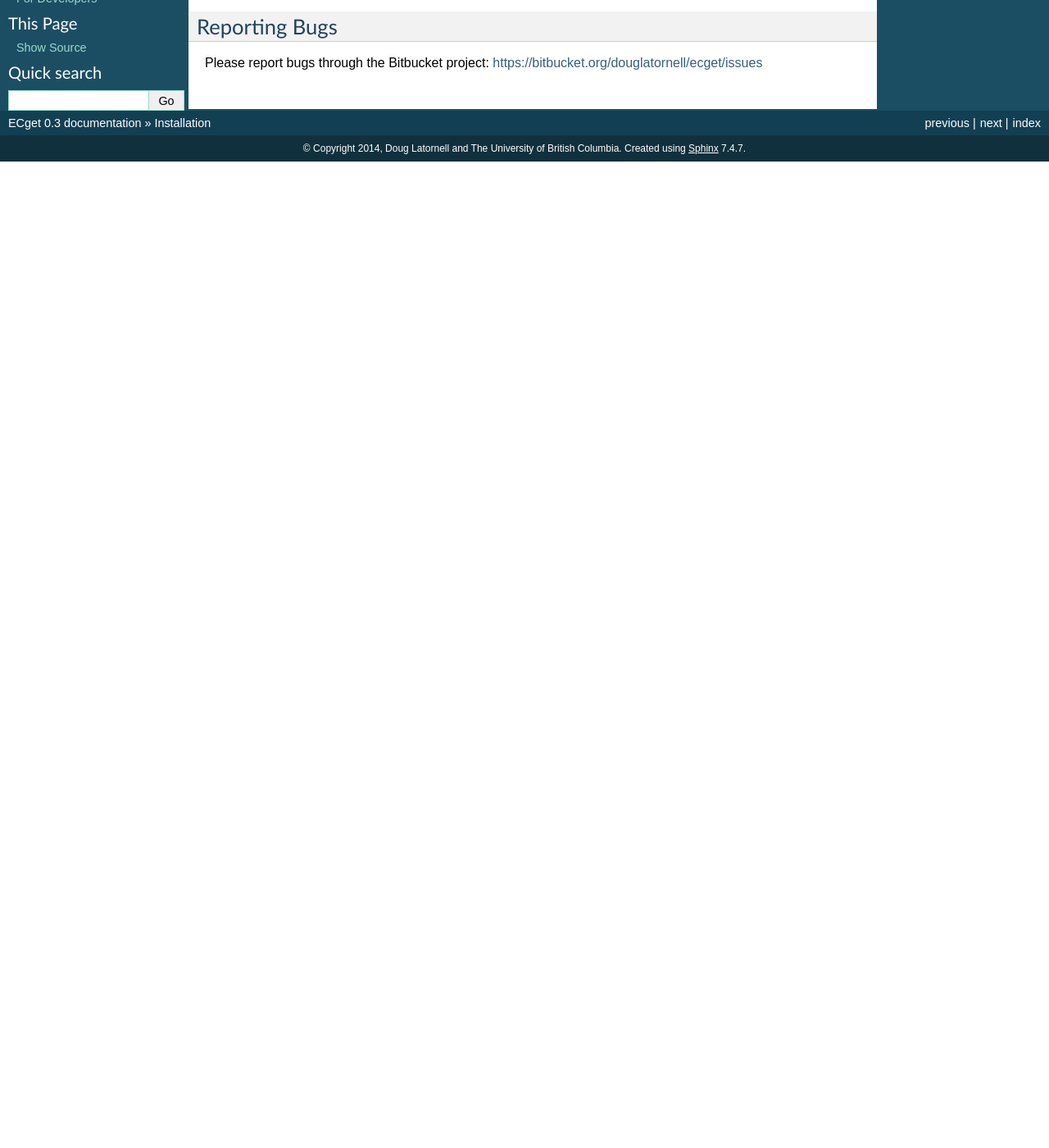
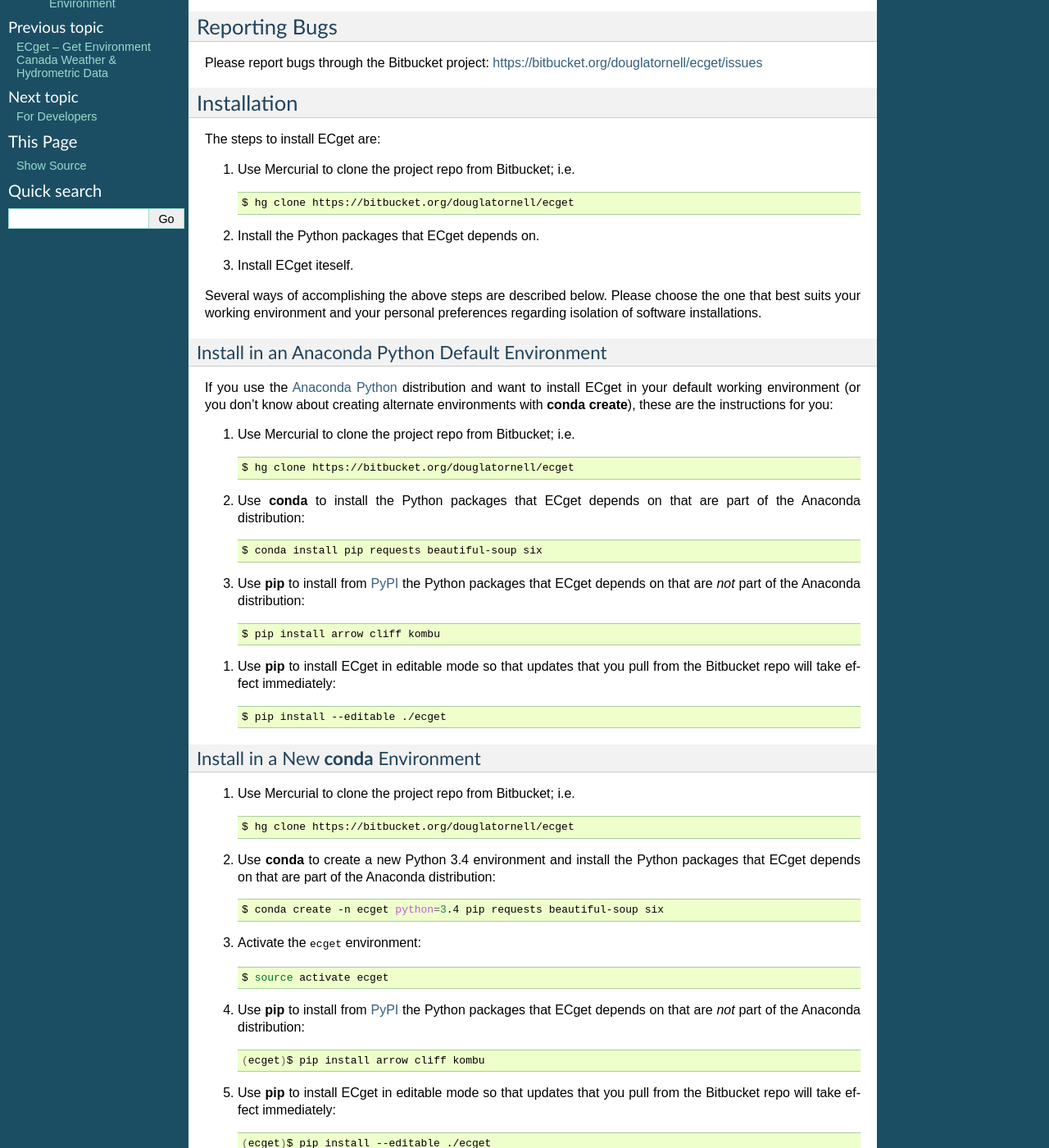
Before and after one commit to 43ravens/ECget, a Sphinx documentation site: the page built from docs/install.rst, in a window 1280 px wide and 1400 px high, scrolled down 270 px. Shown: the whole window at 82% size. Built offline with Sphinx 7.4.7, drawn with Linux system fonts in a browser that asks for light colours; before the commit the page ends 900 px from its top, so only the background shows below that; some of the changed text lies outside the part shown.

Commit message:
Add user installation instructions.

```diff
--- a/docs/install.rst
+++ b/docs/install.rst
@@ -5,7 +5,7 @@
 Python Versions
 ===============
 
-ECget is being developed under Python 3.3 and is tested with Python 2.7 and 3.2.
+ECget is being developed under Python 3.4 and is tested with Python 2.7.
 
 
 Source Code
@@ -18,3 +18,132 @@
 ==============
 
 Please report bugs through the Bitbucket project: https://bitbucket.org/douglatornell/ecget/issues
+
+
+Installation
+============
+
+The steps to install ECget are:
+
+#. Use Mercurial to clone the project repo from Bitbucket;
+   i.e.
+
+   .. code-block:: bash
+
+       $ hg clone https://bitbucket.org/douglatornell/ecget
+
+#. Install the Python packages that ECget depends on.
+#. Install ECget iteself.
+
+Several ways of accomplishing the above steps are described below.
+Please choose the one that best suits your working environment and your personal preferences regarding isolation of software installations.
+
+
+Install in an Anaconda Python Default Environment
+-------------------------------------------------
+
+If you use the `Anaconda Python`_ distribution and want to install ECget in your default working environment
+(or you don't know about creating alternate environments with :command:`conda create`),
+these are the instructions for you:
+
+.. _Anaconda Python: https://store.continuum.io/cshop/anaconda/
+
+#. Use Mercurial to clone the project repo from Bitbucket;
+   i.e.
+
+   .. code-block:: bash
+
+       $ hg clone https://bitbucket.org/douglatornell/ecget
+
+#. Use :command:`conda` to install the Python packages that ECget depends on that are part of the Anaconda distribution:
+
+   .. code-block:: bash
+
+       $ conda install pip requests beautiful-soup six
+
+#. Use :command:`pip` to install from PyPI_ the Python packages that ECget depends on that are *not* part of the Anaconda distribution:
+
+   .. code-block:: bash
+
+       $ pip install arrow cliff kombu
+
+.. _PyPI: https://pypi.python.org/pypi
+
+#. Use :command:`pip` to install ECget in editable mode so that updates that you pull from the Bitbucket repo will take effect immediately:
+
+   .. code-block:: bash
+
+       $ pip install --editable ./ecget
+
+
+Install in a New :command:`conda` Environment
+---------------------------------------------
+
+#. Use Mercurial to clone the project repo from Bitbucket;
+   i.e.
+
+   .. code-block:: bash
+
+       $ hg clone https://bitbucket.org/douglatornell/ecget
+
+#. Use :command:`conda` to create a new Python 3.4 environment and install the Python packages that ECget depends on that are part of the Anaconda distribution:
+
+   .. code-block:: bash
+
+       $ conda create -n ecget python=3.4 pip requests beautiful-soup six
+
+#. Activate the :kbd:`ecget` environment:
+
+   .. code-block:: bash
+
+       $ source activate ecget
+
+#. Use :command:`pip` to install from PyPI_ the Python packages that ECget depends on that are *not* part of the Anaconda distribution:
+
+   .. code-block:: bash
+
+       (ecget)$ pip install arrow cliff kombu
+
+#. Use :command:`pip` to install ECget in editable mode so that updates that you pull from the Bitbucket repo will take effect immediately:
+
+   .. code-block:: bash
+
+       (ecget)$ pip install --editable ./ecget
+
+When you are finished using ECget you can deactivate the environment with:
+
+.. code-block:: bash
+
+    (ecget)$ source deactivate
+
+
+Install in a Python 3.4 Virtual Environment
+-------------------------------------------
+
+#. Use :command:`pyvenv-3.4` to create a new Python 3.4 virtual environment and activate it:
+
+   .. code-block:: bash
+
+       $ pyvenv-3.4 ecget-venv
+       $ cd ecget-venv
+       $ source bin/activate
+
+#. Use Mercurial to clone the project repo from Bitbucket;
+   i.e.
+
+   .. code-block:: bash
+
+       (ecget-venv)$ hg clone https://bitbucket.org/douglatornell/ecget
+
+#. Use :command:`pip` to install from PyPI_ the Python packages that ECget depends on,
+    and install ECget in editable mode so that updates that you pull from the Bitbucket repo will take effect immediately:
+
+   .. code-block:: bash
+
+       (ecget-venv)$ pip install --editable ./ecget
+
+When you are finished using ECget you can deactivate the environment with:
+
+.. code-block:: bash
+
+    (ecget-venv)$ deactivate
```
